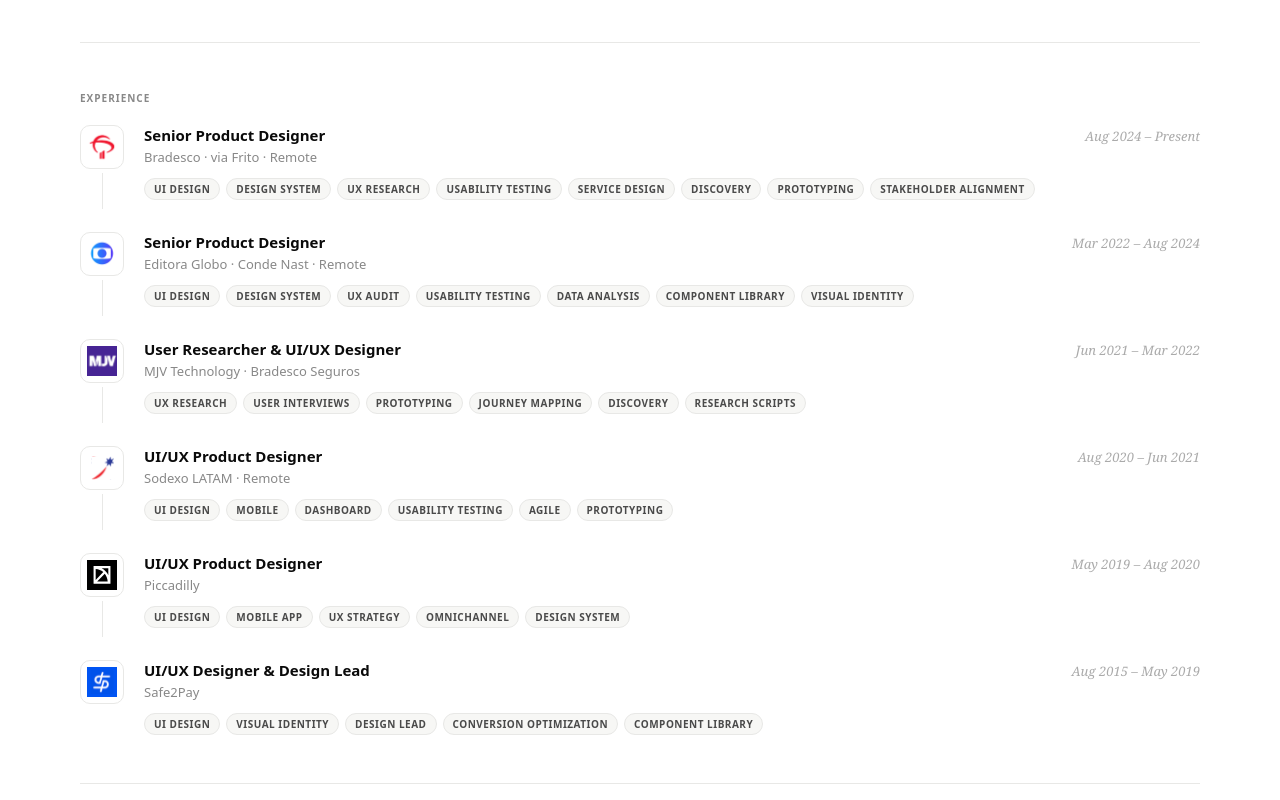
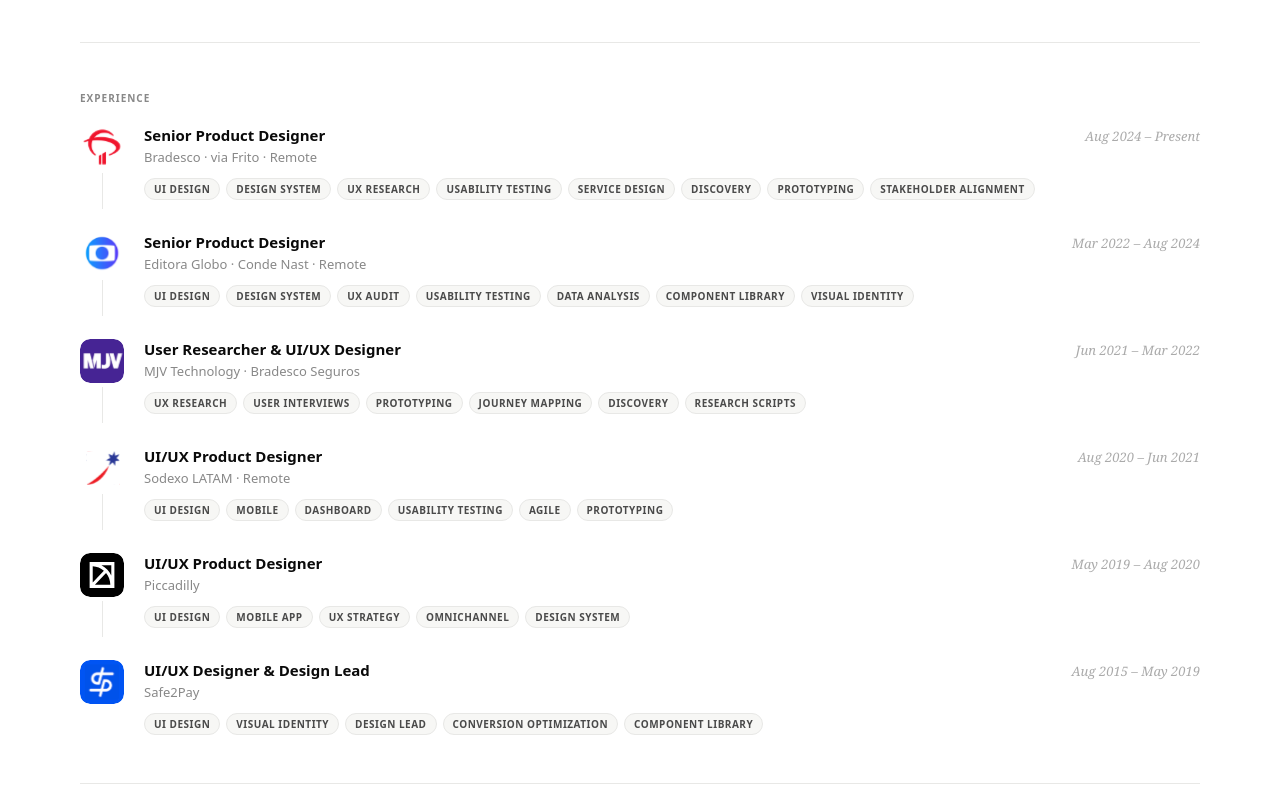
Before and after one commit to isabellegalves/isabelle-portfolio, a React (Vite) app: page /about in a window 1280 px wide. Shown: the part 1040-1840 px from the top of the page. Built offline with nearby package versions, Linux system fonts and the light colour scheme.

Commit message:
fix: company logos fill container, Google cert shows G icon

```diff
--- a/src/pages/About.jsx
+++ b/src/pages/About.jsx
@@ -233,7 +233,7 @@ const CERTS = [
     name: "Google UX Design",
     issuer: "Google",
     date: "Jun 2025",
-    logo: "https://raw.githubusercontent.com/gilbarbara/logos/main/logos/google.svg",
+    logo: "https://raw.githubusercontent.com/gilbarbara/logos/main/logos/google-icon.svg",
     logoBg: "#ffffff", abbr: "G",
   },
 ]
@@ -436,13 +436,13 @@ export default function About() {
                 <div style={{ display: "flex", flexDirection: "column", alignItems: "center", flexShrink: 0 }}>
                   <div style={{
                     width: 44, height: 44, borderRadius: 10,
-                    background: "#FFFFFF", border: `1px solid ${T.rule}`,
-                    display: "flex", alignItems: "center", justifyContent: "center",
-                    flexShrink: 0,
+                    background: e.logo ? "transparent" : e.bg,
+                    border: e.logo ? "none" : `1px solid ${T.rule}`,
+                    flexShrink: 0, overflow: "hidden",
                   }}>
                     {e.logo
-                      ? <img src={e.logo} alt={e.company} style={{ width: "100%", height: "100%", objectFit: "contain", display: "block", padding: 6 }} />
-                      : <span style={{ fontFamily: "system-ui, sans-serif", fontSize: 11, fontWeight: 800, color: e.color }}>{e.abbr}</span>
+                      ? <img src={e.logo} alt={e.company} style={{ width: 44, height: 44, objectFit: "cover", display: "block", borderRadius: 10 }} />
+                      : <span style={{ display: "flex", alignItems: "center", justifyContent: "center", width: "100%", height: "100%", fontFamily: "system-ui, sans-serif", fontSize: 11, fontWeight: 800, color: e.color }}>{e.abbr}</span>
                     }
                   </div>
                   {i < EXPERIENCE.length - 1 && (
```
